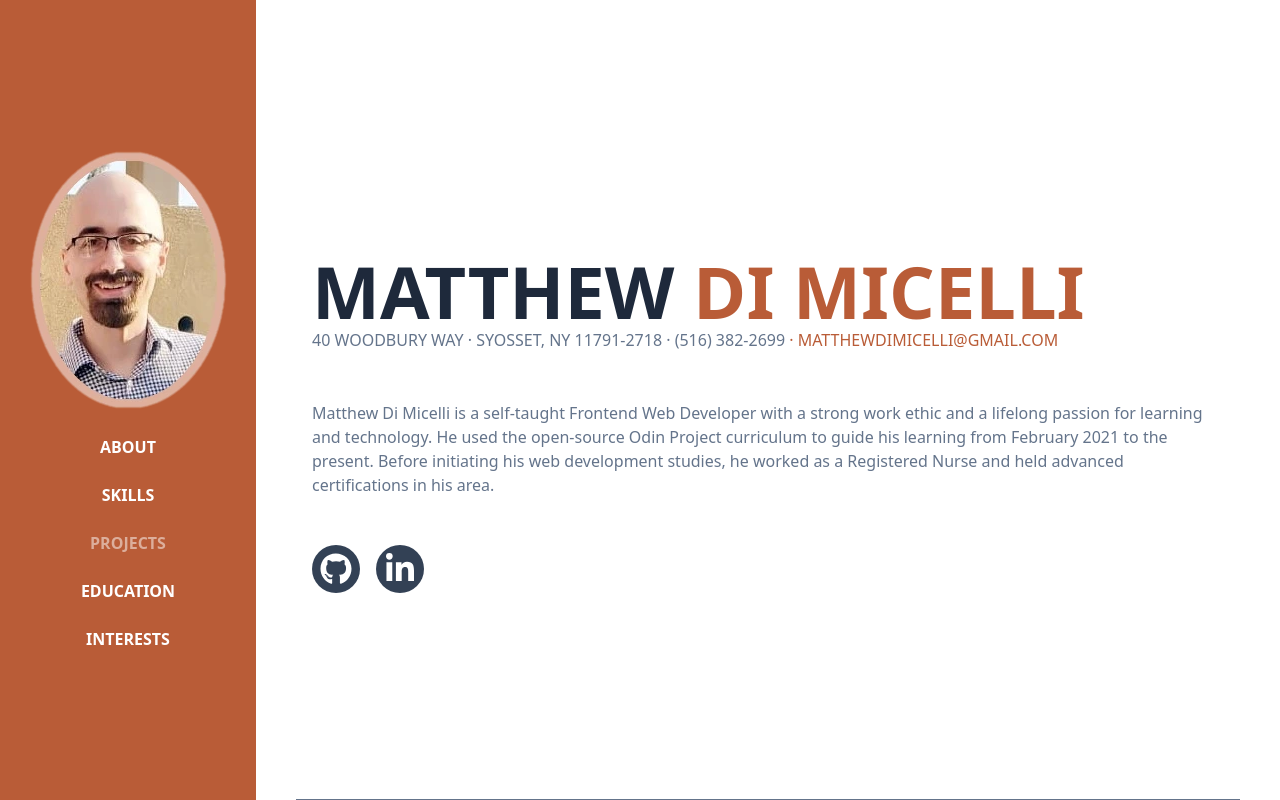
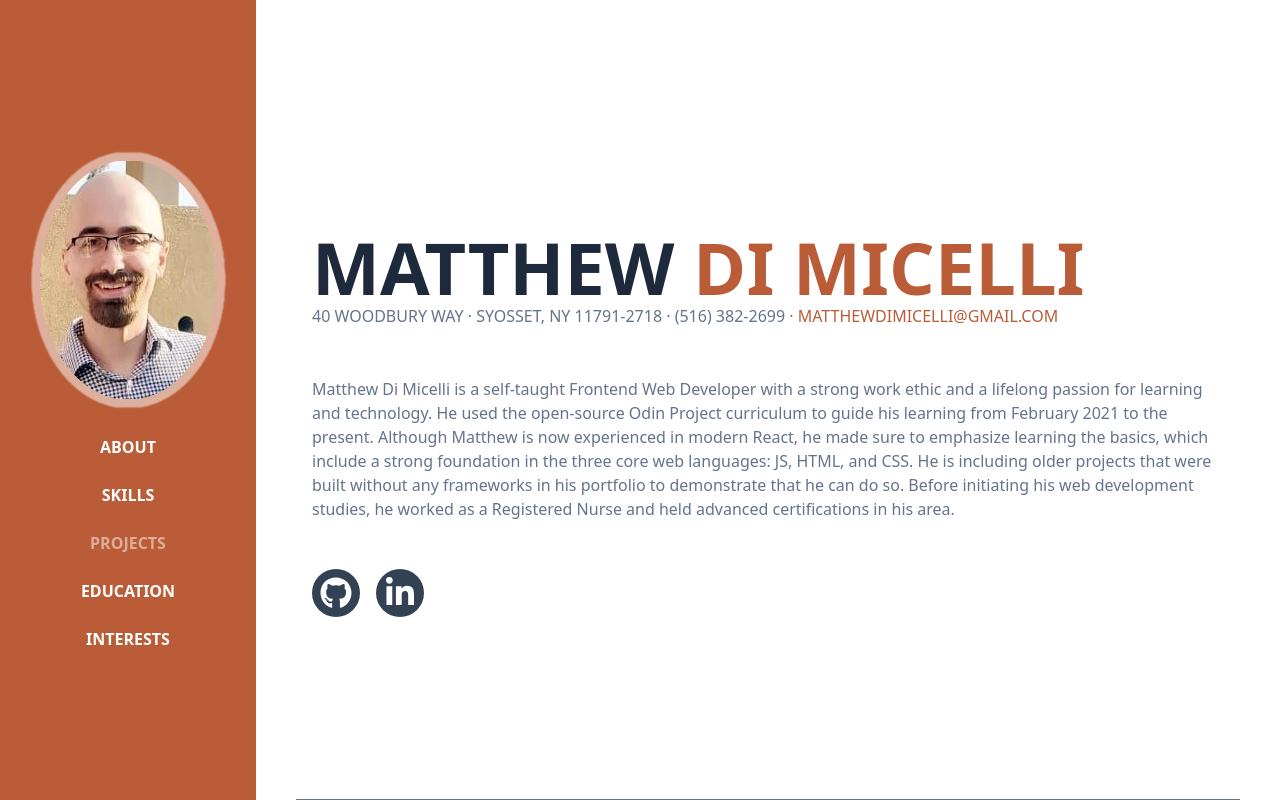
Before and after one commit to mattdimicelli/me, a React (Create React App) app: page / in a window 1280 px wide. Shown: the top 800 px of the page. Built offline with nearby package versions, Linux system fonts and the light colour scheme.

Commit message:
update about page

```diff
--- a/src/components/Content.js
+++ b/src/components/Content.js
@@ -56,8 +56,12 @@ const Content = props => {
                         Matthew Di Micelli is a self-taught Frontend Web Developer with a strong
                         work ethic and a lifelong passion for learning and technology.  He used the
                         open-source Odin Project curriculum to guide his learning from February 2021
-                        to the present.  Before initiating his web development studies, he worked as
-                        a Registered Nurse and held advanced certifications in his area.
+                        to the present.  Although Matthew is now experienced in modern React, he made
+                        sure to emphasize learning the basics, which include a strong foundation in
+                        the three core web languages: JS, HTML, and CSS.  He is including older projects
+                        that were built without any frameworks in his portfolio to demonstrate that he can
+                        do so. Before initiating his web development studies, he worked as a Registered
+                        Nurse and held advanced certifications in his area.
                     </section>
                     <ul className='flex space-x-4 mt-12'>
                         <li className='bg-slate-700 rounded-full p-2 hover:bg-brownish'>
```
